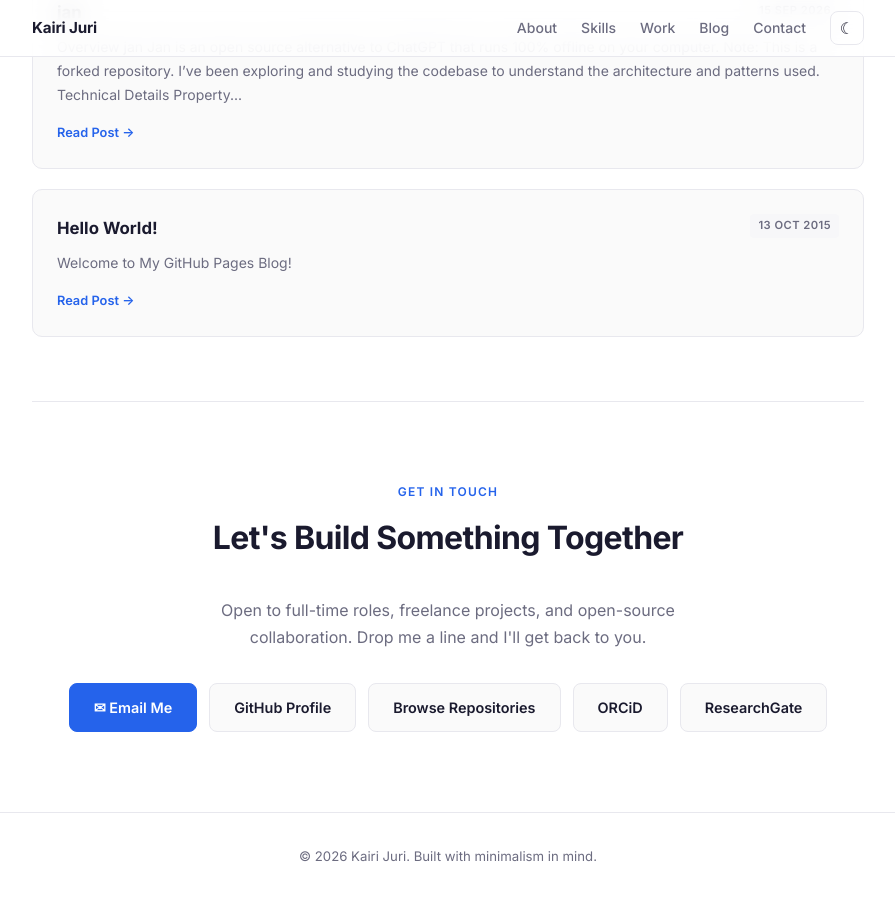
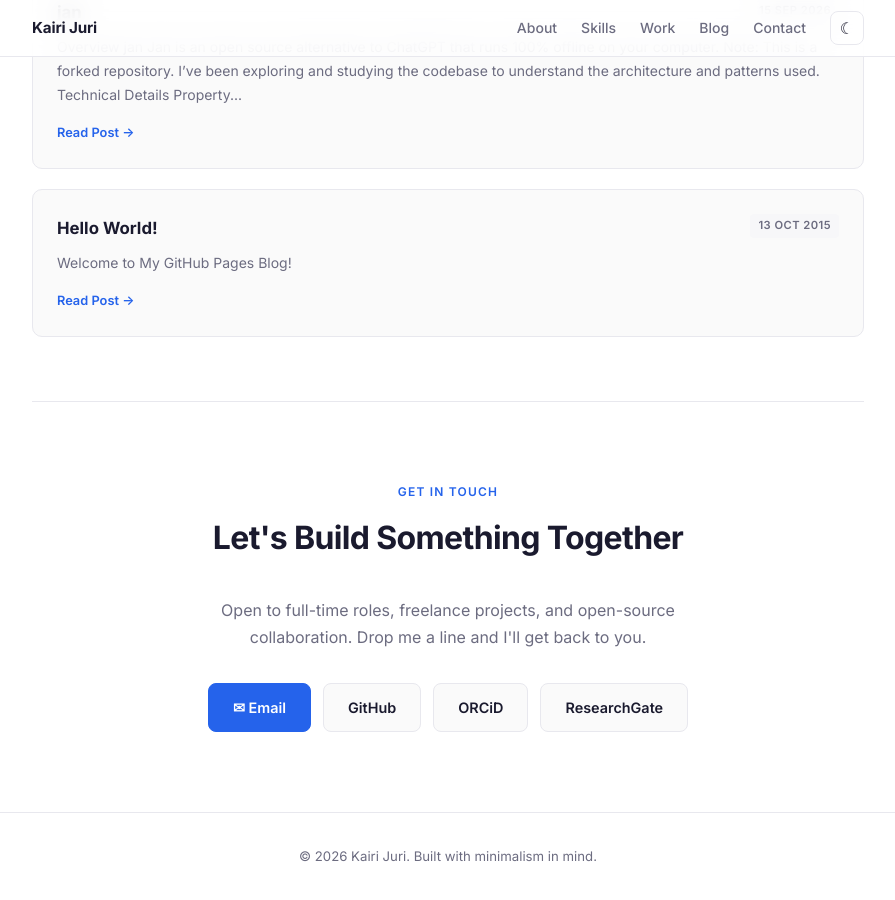
Before and after one commit to harrysuke/harrysuke.github.io, a Jekyll site: the page built from index.html, in a window 1280 px wide and 900 px high, scrolled down 7296 px. Shown: the whole window, without its empty margins (192-1087 px from the left). Built offline with Jekyll 4.4.1, drawn with Linux system fonts in a browser that asks for light colours.

Commit message:
Simplify contact buttons in index.html
Removed extra text from email and GitHub buttons.

```diff
--- a/index.html
+++ b/index.html
@@ -326,13 +326,10 @@ title: Kairi Juri
   </p>
   <div class="contact-buttons">
     <a href="mailto:khairij@gmail.com" class="btn btn-primary">
-      &#9993; Email Me
+      &#9993; Email
     </a>
     <a href="https://github.com/harrysuke" class="btn btn-secondary">
-      GitHub Profile
-    </a>
-    <a href="https://github.com/harrysuke?tab=repositories" class="btn btn-secondary">
-      Browse Repositories
+      GitHub
     </a>
     <a href="https://orcid.org/0009-0009-7172-0914" class="btn btn-secondary">
       ORCiD
```
